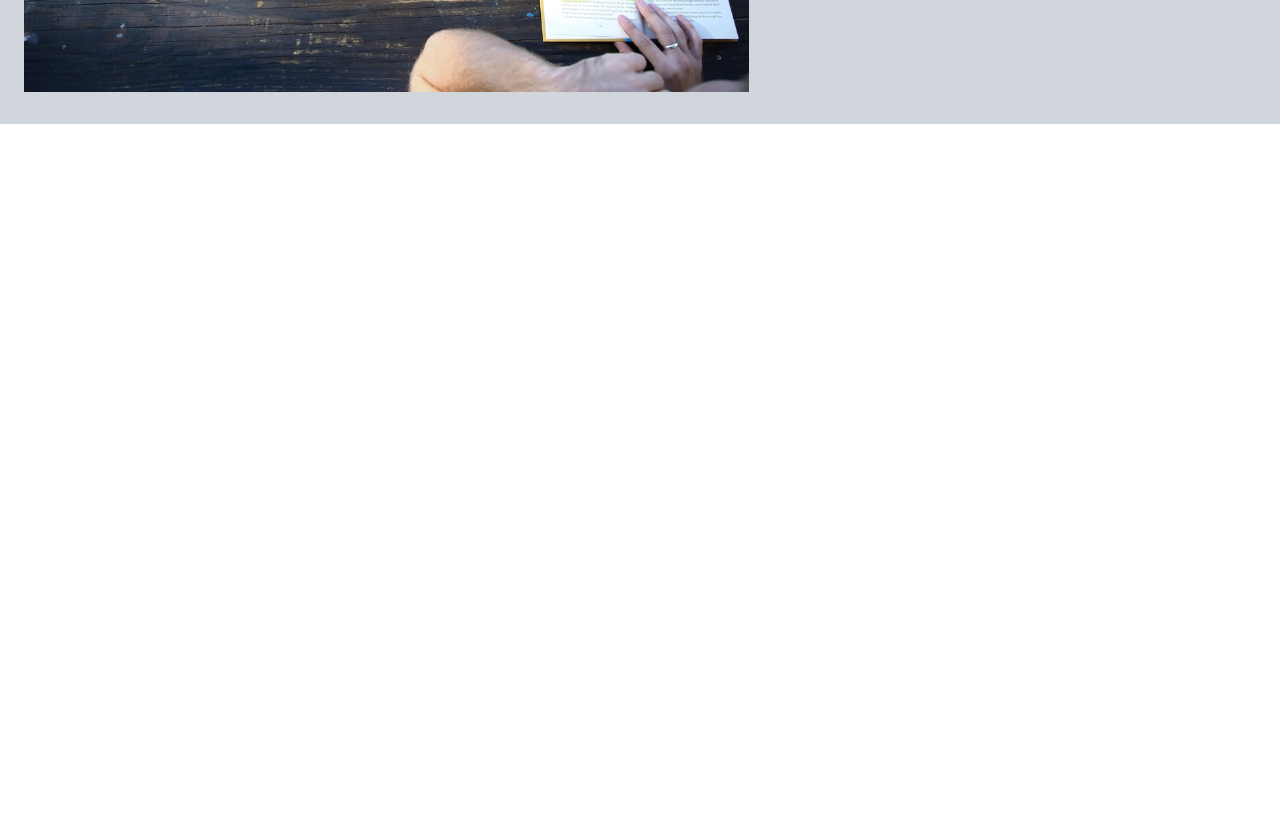
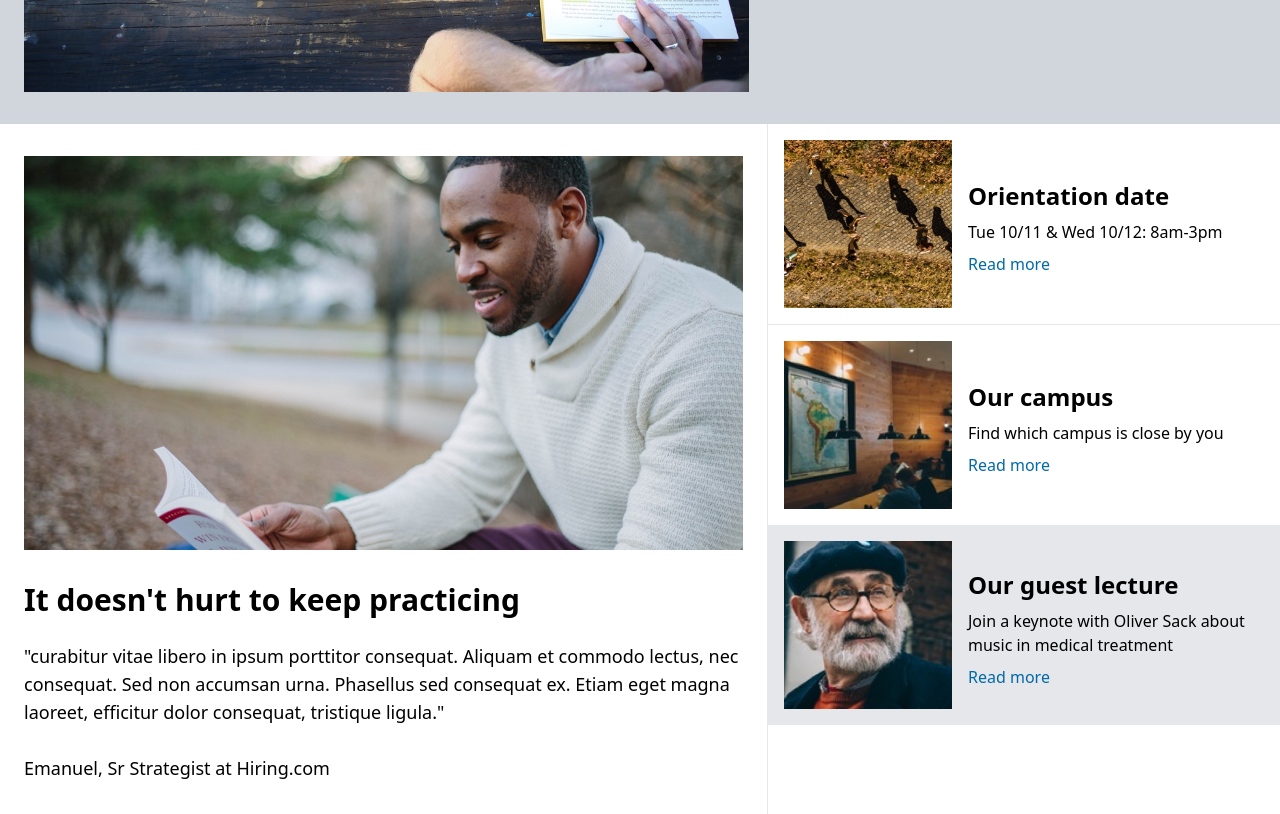
Before and after one commit to manitthongkaw/14-arm-colmar, a plain HTML site: page index.html in a window 1280 px wide. Shown: the part 540-1354 px from the top of the page. Before the commit the page ends 800 px from the top, so only its background shows below. Drawn offline with nearby package versions, Linux system fonts and the light colour scheme.

Commit message:
05 create information section

```diff
--- a/index.html
+++ b/index.html
@@ -44,7 +44,44 @@
         </p>
       </div>
     </section>
-    <section class="information"></section>
+    <section class="information md:flex p-4 pb-8 md:p-0">
+      <div class="information__main hidden md:block md:w-3/5 px-6 py-8 border-r border-gray-200">
+        <img src="./images/information-main.jpg">
+        <h2 class="text-3xl font-extrabold mt-8">It doesn't hurt to keep practicing</h2>
+        <p class="text-lg mt-6">"curabitur vitae libero in ipsum porttitor consequat. Aliquam et commodo lectus, nec consequat. Sed non accumsan urna. Phasellus sed consequat ex. Etiam eget magna laoreet, efficitur dolor consequat, tristique ligula."<br>
+        <br>
+        Emanuel, Sr Strategist at Hiring.com</p>
+      </div>
+      <div class="information__list md:w-2/5">
+        <div class="information__list--item md:flex items-center md:p-4">
+          <img class="md:hidden w-full" src="./images/information-orientation-mobile.jpg">
+          <img class="hidden md:block w-[35%]" src="./images/information-orientation.jpg">
+          <div class="information___list--item--content md:w-[65%] pl-4">
+            <h3 class="text-2xl font-semibold mt-2">Orientation date</h3>
+            <p class="mt-2">Tue 10/11 & Wed 10/12: 8am-3pm</p>
+            <p class="mt-2"><a class="text-sky-700" href="#more">Read more</a></p>
+          </div>
+        </div>
+        <div class="information__list--item md:flex items-center md:p-4 mt-16 md:mt-0 md:border-t border-gray-200">
+          <img class="md:hidden w-full" src="./images/information-campus-mobile.jpg">
+          <img class="hidden md:block w-[35%]" src="./images/information-campus.jpg">
+          <div class="information___list--item--content md:w-[65%] pl-4">
+            <h3 class="text-2xl font-semibold mt-2">Our campus</h3>
+            <p class="mt-2">Find which campus is close by you</p>
+            <p class="mt-2"><a class="text-sky-700" href="#more">Read more</a></p>
+          </div>
+        </div>
+        <div class="information__list--item md:flex items-center md:p-4 mt-16 md:mt-0 md:bg-gray-200">
+          <img class="md:hidden w-full" src="./images/information-guest-lecture-mobile.jpg">
+          <img class="hidden md:block w-[35%]" src="./images/information-guest-lecture.jpg">
+          <div class="information___list--item--content md:w-[65%] pl-4">
+            <h3 class="text-2xl font-semibold mt-2">Our guest lecture</h3>
+            <p class="mt-2">Join a keynote with Oliver Sack about music in medical treatment</p>
+            <p class="mt-2"><a class="text-sky-700" href="#more">Read more</a></p>
+          </div>
+        </div>
+      </div>
+    </section>
     <section class="course"></section>
     <section class="thesis"></section>
   </main>
```
Also changed, not shown: 1 other file.
